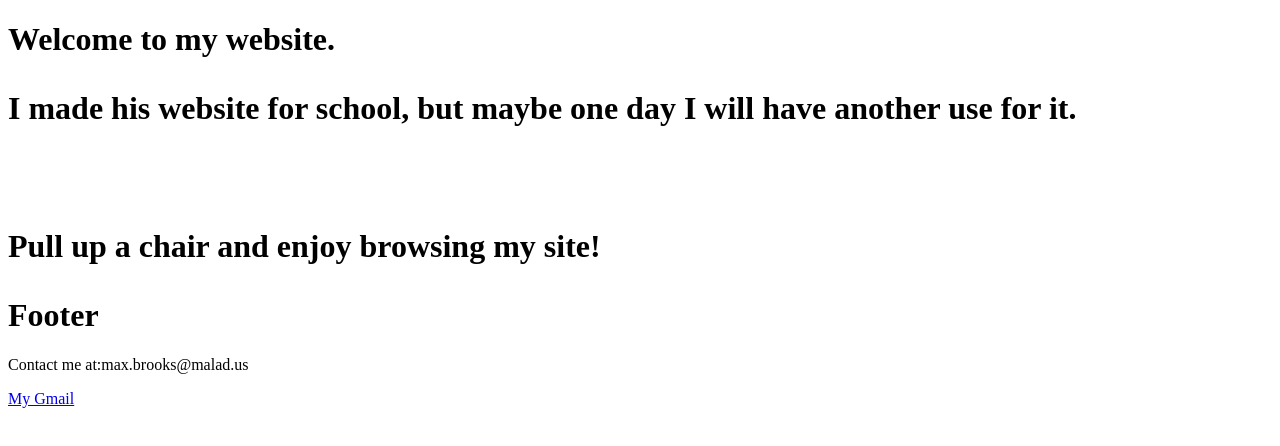
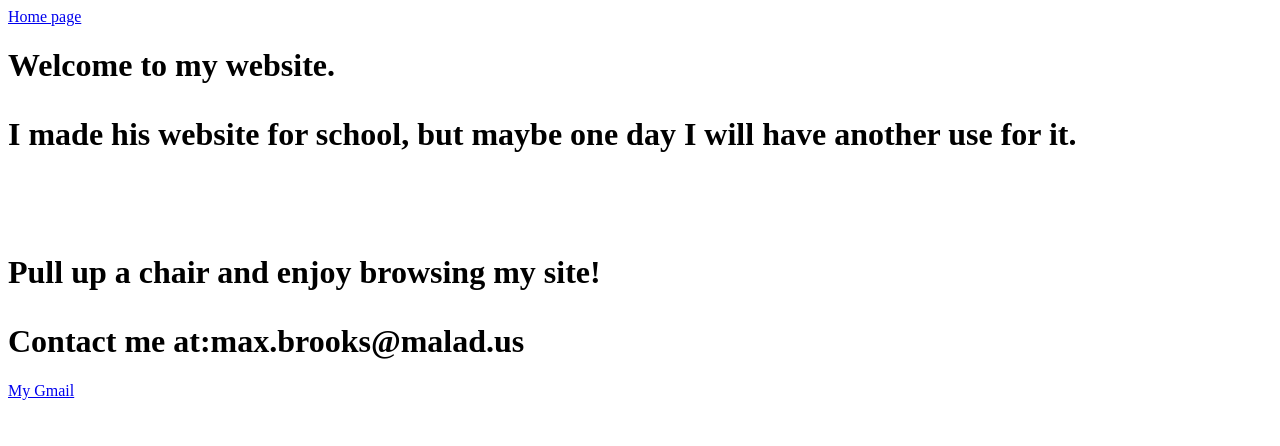
Before and after one commit to maxbrooks294-crypto/maxbrooks294.github.io, a plain HTML site: page about.html in a window 1280 px wide. Drawn offline with Linux system fonts and the light colour scheme.

Commit message:
home link fix

```diff
--- a/about.html
+++ b/about.html
@@ -3,6 +3,7 @@
 <html>
 	<head>
 		<title>About Max's Site</title>
+        <a href="https://maxbrooks294-crypto.github.io/maxbrooks294.github.io" target="_blank">Home page</a>
 	</head>
 	<body>
 		<h1>Welcome to my website.</h>
@@ -12,6 +13,6 @@
 		<br />
 		<p>Pull up a chair and enjoy browsing my site!</p>
 	</body>
-		<h1>Footer</h1>
-		<p>Contact me at:max.brooks@malad.us</p> <a href="max.brooks@malad.us" target="_blank">My Gmail</a>
+		<h1>Contact me at:max.brooks@malad.us</h1>
+		<a href="max.brooks@malad.us" target="_blank">My Gmail</a>
 </html>
```
